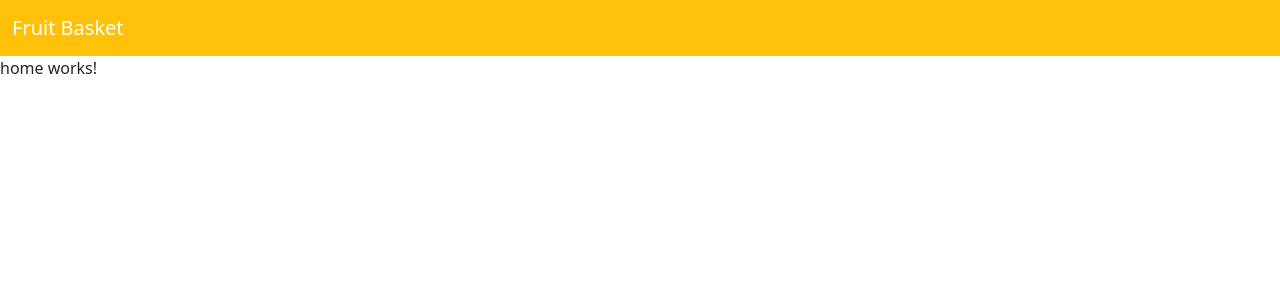
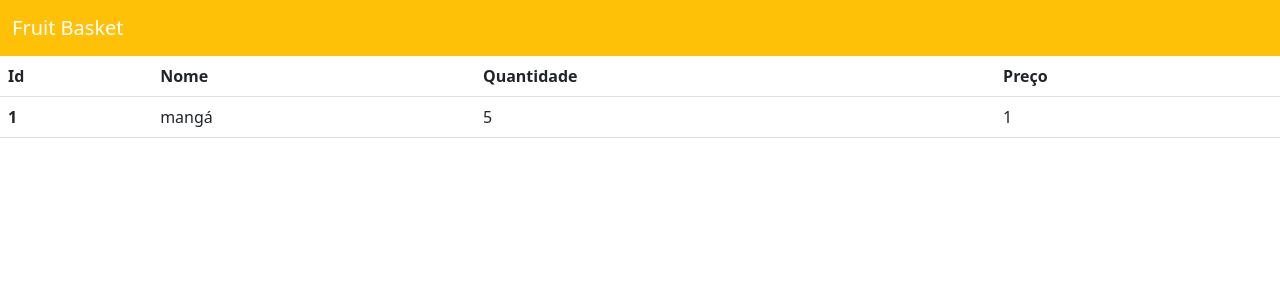
Before and after one commit to FabioCoelho27/fruit, an Angular app: page /fruits/home in a window 1280 px wide. Shown: the top 300 px of the page. Built offline with nearby package versions, Linux system fonts and the light colour scheme; data requests are answered from the project's data file.

Commit message:
Adding items dinamic of fruits

```diff
--- a/src/app/fruits/home/home.component.html
+++ b/src/app/fruits/home/home.component.html
@@ -1 +1,18 @@
-<p>home works!</p>
+<table class="table">
+  <thead>
+    <tr>
+      <th scope="col">Id</th>
+      <th scope="col">Nome</th>
+      <th scope="col">Quantidade</th>
+      <th scope="col">Preço</th>
+    </tr>
+  </thead>
+  <tbody>
+    <tr *ngFor="let item of allFruits">
+      <th scope="row">{{item.id}}</th>
+      <td>{{item.name}}</td>
+      <td>{{item.quantity}}</td>
+      <td>{{item.price}}</td>
+    </tr>
+  </tbody>
+</table>
--- a/src/app/fruits/home/home.component.ts
+++ b/src/app/fruits/home/home.component.ts
@@ -6,7 +6,7 @@ import { FruitsService } from '../fruits.service';
 @Component({
   selector: 'app-home',
   templateUrl: './home.component.html',
-  styleUrls: ['./home.component.css']
+  styleUrls: ['./home.component.css'],
 })
 export class HomeComponent implements OnInit {
   allFruits:Fruits[] = [];
```
